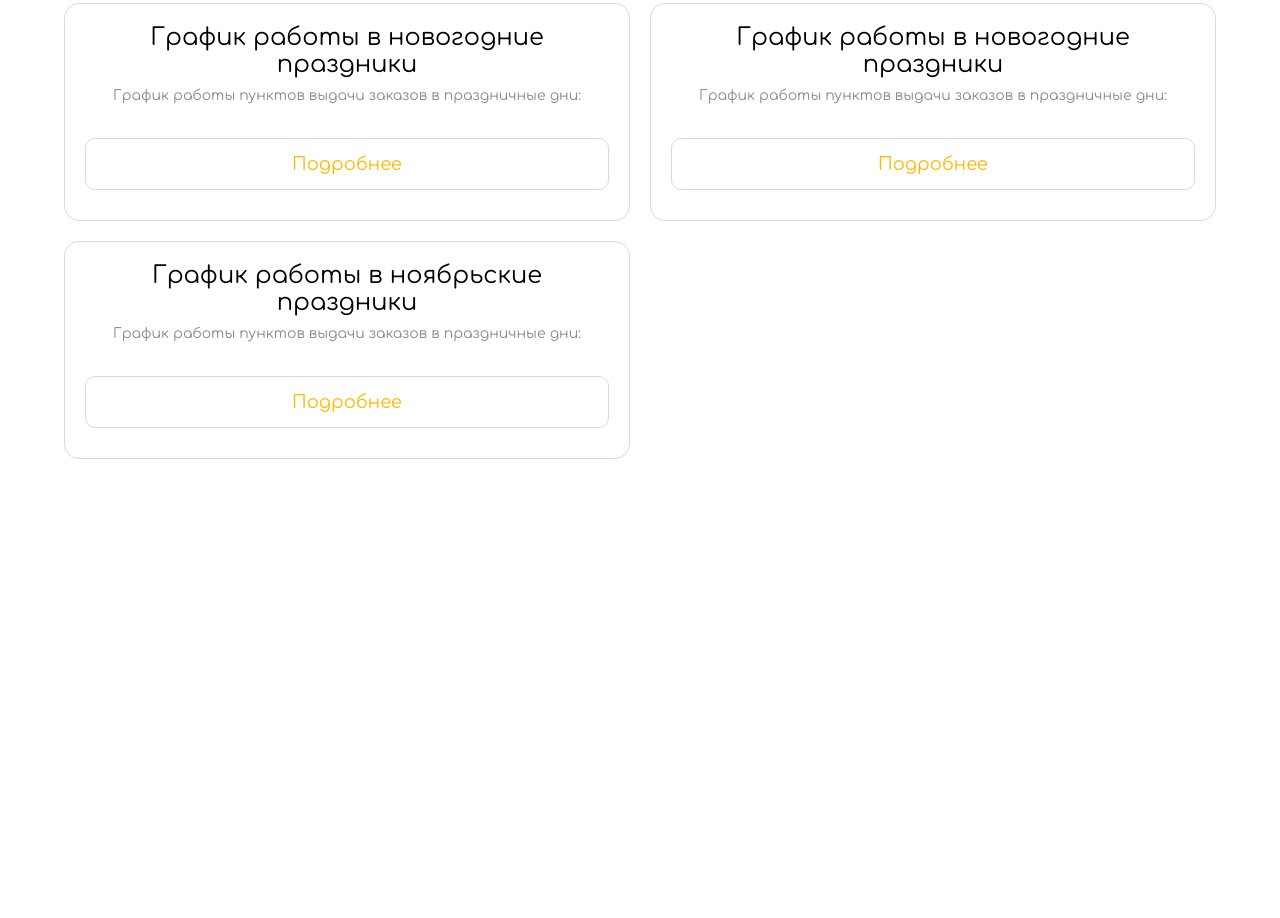
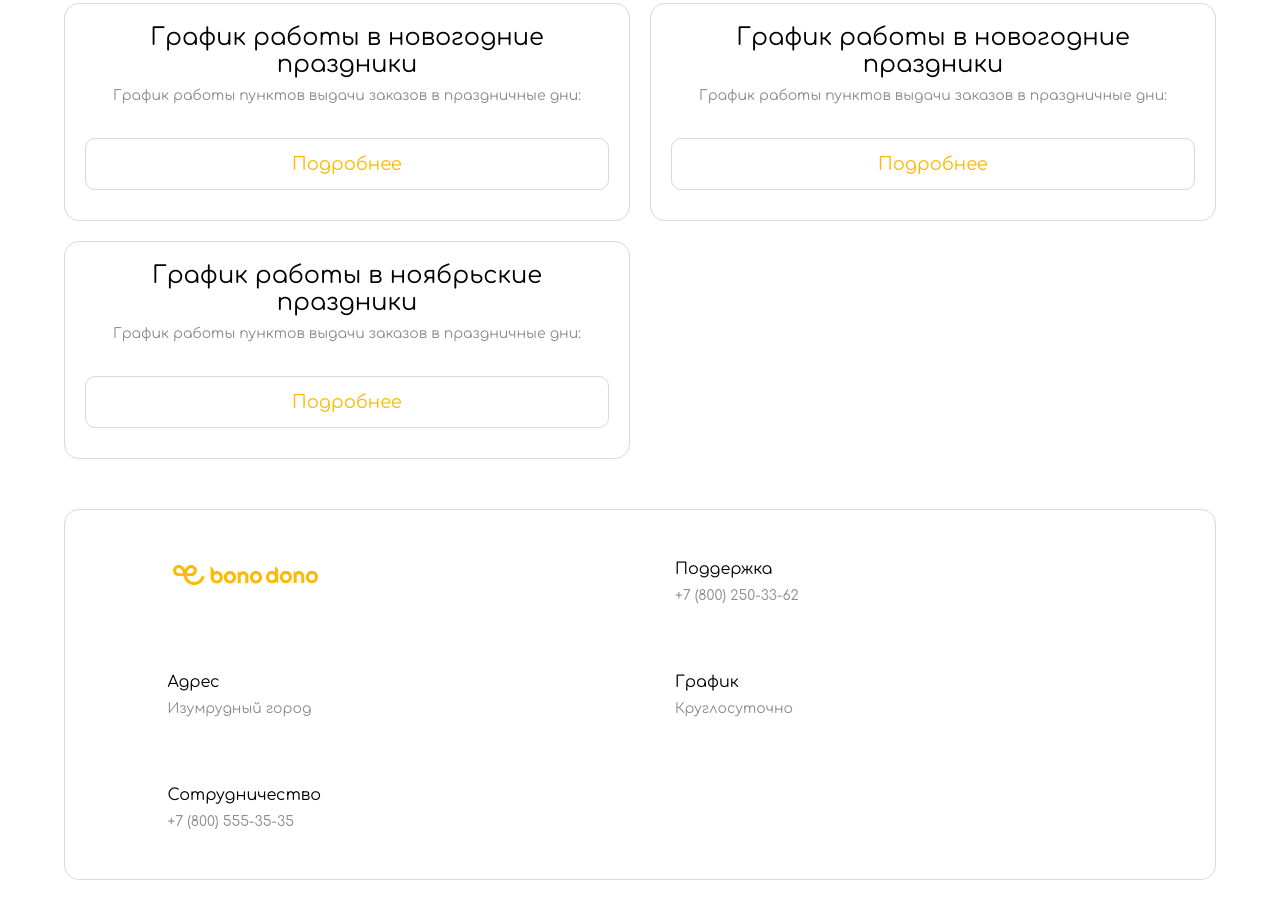
Before and after one commit to Qu1styy/Bono-Dono, a plain HTML site: page index.html in a window 1280 px wide. Shown: the part 1961-2879 px from the top of the page. Before the commit the page ends 2420 px from the top, so only its background shows below. Drawn offline with Linux system fonts and the light colour scheme.

Commit message:
Индекс готов (остались фиксы)

```diff
--- a/index.html
+++ b/index.html
@@ -214,7 +214,33 @@
     </div>
 </section>
 
-
+<footer class="footer">
+    <div class="footer_content">
+        <div class="footer_content_logo">
+            <a class="" href="#"><img src="src/img/Лого.svg" alt="Bono Dono"></a>
+            <div class="footer_content_logo_social">
+                <a href=""><img src="src/img/telegram.svg" alt=""></a>
+                <a href=""><img src="src/img/vk.svg" alt=""></a>
+            </div>
+        </div>
+        <div class="footer_content_block">
+            <p>Поддержка</p>
+            <p class="footer_content_block_text">+7 (800) 250-33-62</p>
+        </div>
+        <div class="footer_content_block">
+            <p>Адрес</p>
+            <p class="footer_content_block_text">Изумрудный город</p>
+        </div>
+        <div class="footer_content_block">
+            <p>График</p>
+            <p class="footer_content_block_text">Круглосуточно</p>
+        </div>
+        <div class="footer_content_block">
+            <p class="footer_content_block_name">Сотрудничество</p>
+            <p class="footer_content_block_text">+7 (800) 555-35-35</p>
+        </div>
+    </div>
+</footer>
 
 
 </body>
--- a/src/css/styles.css
+++ b/src/css/styles.css
@@ -318,7 +318,7 @@ a{
 
 .news_content{
     width: 90%;
-    height: 220px;
+    height: 100%;
     margin: 0 auto;
     display: grid;
     gap: 20px;
@@ -353,6 +353,56 @@ a{
     margin-top: 35px;
 }
 
+.footer{
+    border: 1px solid #D9D9D9;
+    border-radius: 15px;
+    width: 90%;
+    height: 300px;
+    margin: 50px auto ;
+    display: flex;
+    align-items: center;
+    justify-content: center;
+}
+
+
+
+.footer_content{
+    border-bottom: 1px solid #E5E5E5;
+    width: 90%;
+    height: 60%;
+    display: grid;
+    grid-template-columns: repeat(5, 1fr);
+    gap: 70px;
+
+}
+
+.footer_content_logo{
+    display: flex;
+    flex-direction: column;
+    justify-content: space-between;
+    padding: 5px;
+}
+
+.footer_content_logo_social{
+    height: 24px;
+    width: 60px;
+    display: flex;
+    justify-content: space-between;
+}
+
+.footer_content_block_text{
+    font-size: 14px;
+    margin-top: 10px;
+    color: #8B8B8B;
+    transition: 0.3s;
+}
+
+.footer_content_block_text:hover{
+    cursor: pointer;
+    color: black;
+
+}
+
 @media (max-width: 1292px) {
     .promo {
         background-image: url("../img/Промо_блюр.png");
@@ -376,6 +426,23 @@ a{
 
     .news_content{
         grid-template-columns: repeat(2, 1fr);
+    }
+
+    .footer_content{
+        grid-template-columns: repeat(2, 1fr);
+    }
+
+    .footer_content_logo_social{
+        display: none;
+    }
+
+    .footer{
+        height: 100%;
+        padding: 50px;
+    }
+
+    .footer_content{
+        border-bottom: 0;
     }
 }
 
@@ -450,4 +517,8 @@ a{
     .news_content{
         grid-template-columns: repeat(1, 1fr);
     }
+
+    .footer_content{
+        grid-template-columns: repeat(1, 1fr);
+    }
 }
```
